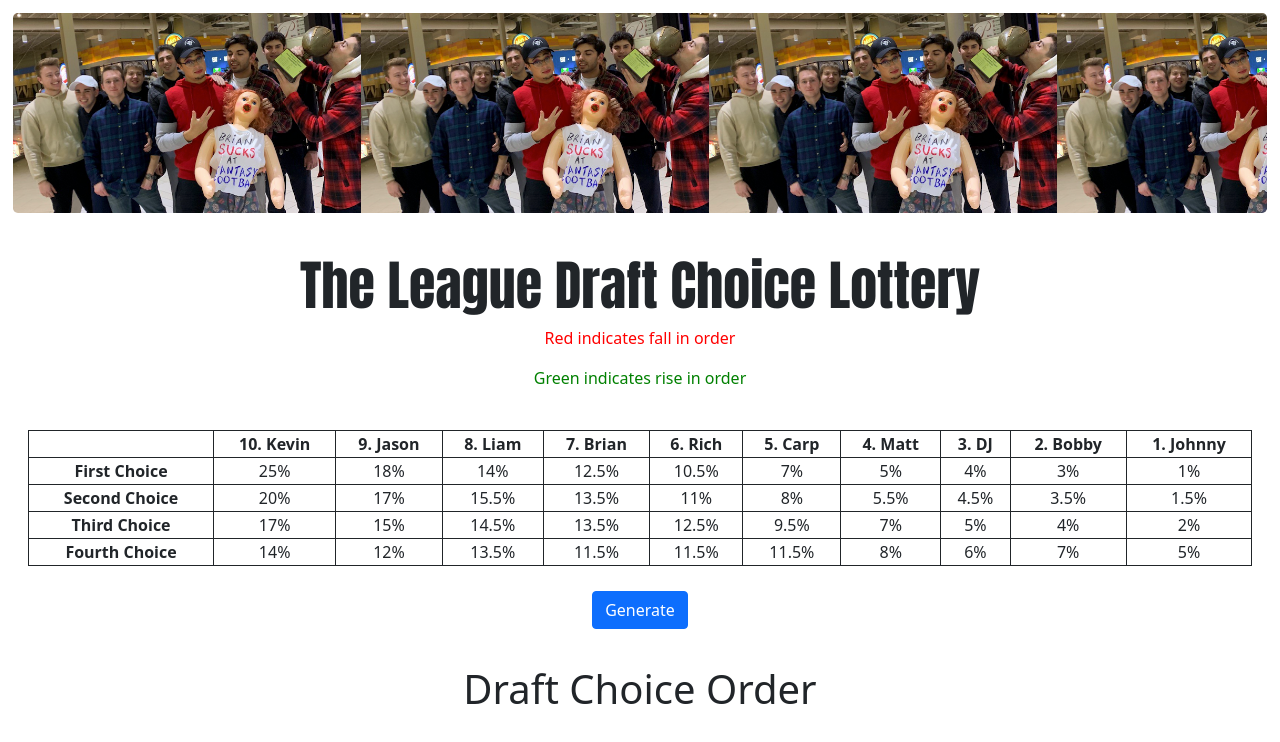
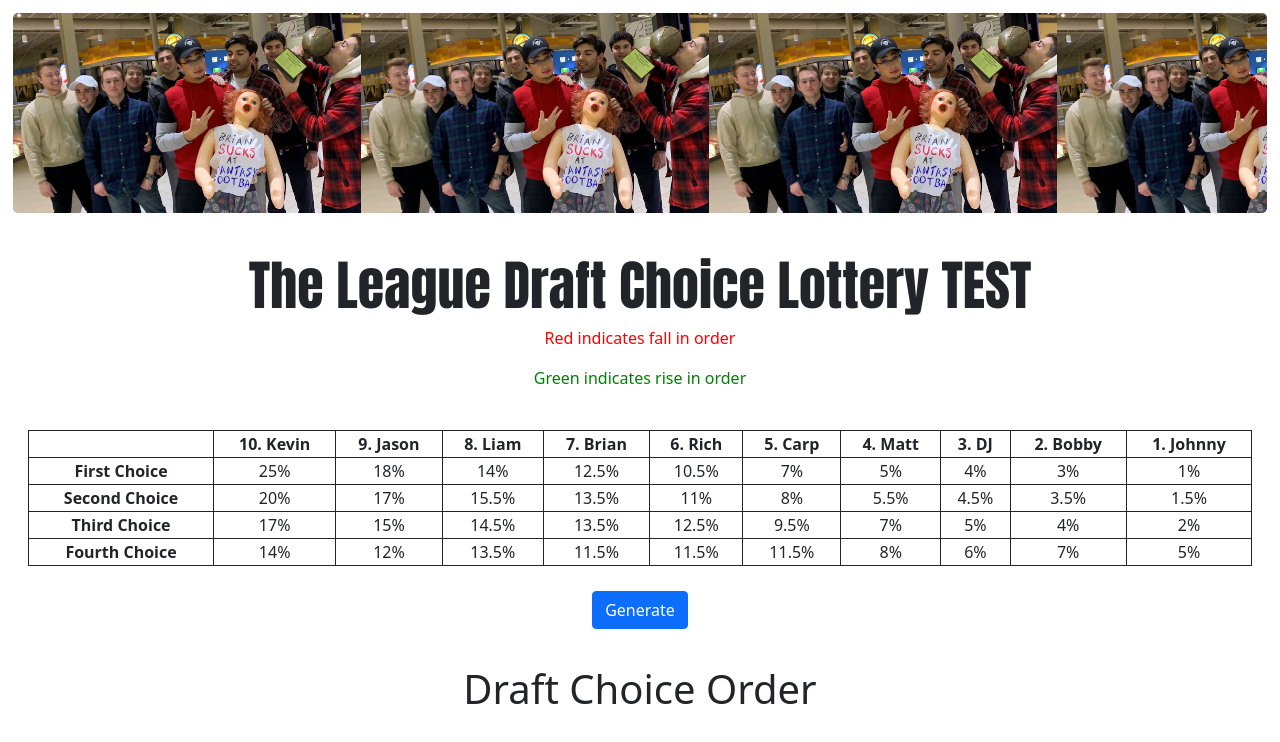
Before and after one commit to johnpabst/johnpabst.github.io, an Angular app: page / in a window 1280 px wide. Shown: the top 742 px of the page. Built offline with nearby package versions, Linux system fonts and the light colour scheme.

Commit message:
Update app.component.html

```diff
--- a/src/app/app.component.html
+++ b/src/app/app.component.html
@@ -2,7 +2,7 @@
     <div class = "jumbotron">
     </div>
     <div class="header">
-        The League Draft Choice Lottery
+        The League Draft Choice Lottery TEST
     </div>
 
     <div class="col-md-12 justify-content-center" style="width:100%; text-align: center;">
```
